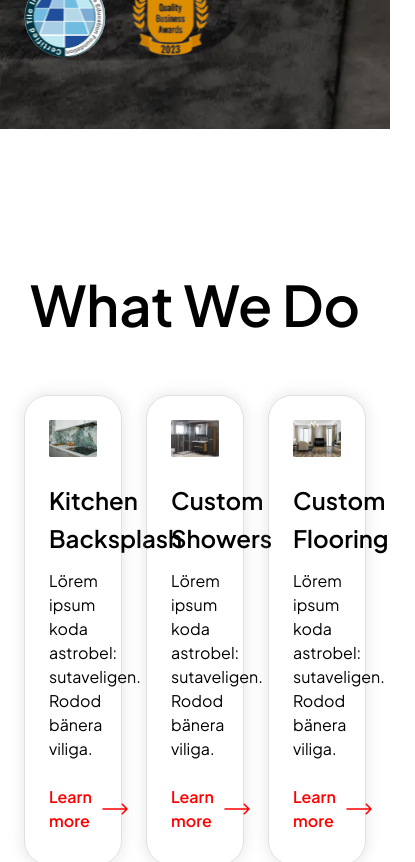
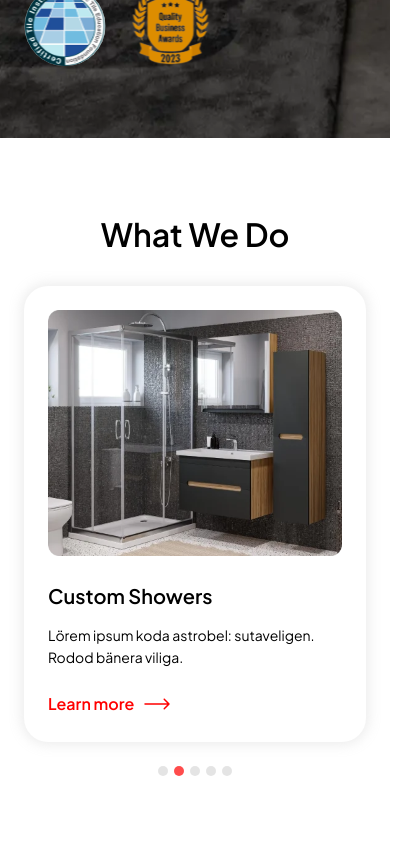
Before and after one commit to Gourav472/Ceramic-Solutions, a React (Create React App) app: page / in a window 390 px wide. Shown: the part 840-1702 px from the top of the page, 415 px wide, since content can reach past the window. Built offline with nearby package versions, Linux system fonts and the light colour scheme.

Commit message:
what we do section added

```diff
--- a/package.json
+++ b/package.json
@@ -9,6 +9,8 @@
     "react": "^18.3.1",
     "react-dom": "^18.3.1",
     "react-scripts": "5.0.1",
+    "react-slick": "^0.30.2",
+    "slick-carousel": "^1.8.1",
     "web-vitals": "^2.1.4"
   },
   "scripts": {
--- a/src/App.js
+++ b/src/App.js
@@ -1,6 +1,8 @@
 import './App.css';
 import Hero from './components/Hero';
 import WhatWeDo from './components/WhatWeDo';
+import "slick-carousel/slick/slick.css";
+import "slick-carousel/slick/slick-theme.css";
 
 function App() {
   return (
--- a/src/common/CommonHeading.jsx
+++ b/src/common/CommonHeading.jsx
@@ -2,7 +2,7 @@ import React from 'react'
 
 const CommonHeading = ({ HeadingClass, HeadingName }) => {
     return (
-        <h2 className={`font-jakarta font-semibold text-custom-3xl leading-[70px] text-center text-black ${HeadingClass}`}>{HeadingName}</h2>
+        <h2 className={`font-jakarta font-semibold text-custom-2xl leading-10 sm:text-4xl md:text-5xl md:leading-[55px] lg:text-[52px] lg:leading-[60px] xl:text-custom-3xl xl:leading-[70px] text-center text-black ${HeadingClass}`}>{HeadingName}</h2>
     )
 }
 
--- a/src/common/Helper.jsx
+++ b/src/common/Helper.jsx
@@ -5,7 +5,6 @@ import tiling from '../assets/images/webp/tiling.webp'
 import wall from '../assets/images/webp/wall.webp'
 import adaShower from '../assets/images/webp/ada_shower.webp'
 import fireplace from '../assets/images/webp/fireplace.webp'
-
 export const NAV_ITEMS_DATA = [
     {
         href: "#",
@@ -67,8 +66,30 @@ export const WHAT_DO_CARDS = [
         image: fireplace,
         heading: "Fireplace Tiling",
     },
-]
+];
+export const WHAT_CARDS_SLIDER = [
+    {
+        image: kitchen,
+        heading: "Kitchen Backsplash",
+    },
+    {
+        image: showers,
+        heading: "Custom Showers",
+    },
+    {
+        image: floor,
+        heading: "Custom Flooring",
+    },
+    {
+        image: tiling,
+        heading: "Large Format Tiling",
+    },
+    {
+        image: wall,
+        heading: "Wall Tiling",
+    },
 
+];
 export const ACCORDION_DATA = [
     {
         title: 'Lörem ipsum koda astrobel: sutaveligen.',
@@ -91,9 +112,8 @@ export const ACCORDION_DATA = [
         content: '1v2 Studio is an indie game development studio dedicated to creating innovative and engaging experiences on the Roblox platform.',
     },
 ];
-
 export const LOCATION_MARK = [
     { name: "Knoxville" },
     { name: "Sevierville" },
     { name: "Maynardville" },
-]
+];
--- a/src/components/Header.jsx
+++ b/src/components/Header.jsx
@@ -35,7 +35,7 @@ const Header = () => {
     <>
       <div className={`${!show ? "min-h-screen" : ""}`}>
         <div className="flex justify-between items-center bg-white p-[14px_22px_14px_14px] lg:p-4 rounded-3xl ">
-          <a className=' max-sm:max-w-[97px]' href="/"><img src={ceramicLogo} alt="logo" /></a>
+          <a className='max-sm:max-w-[97px]' href="/"><img src={ceramicLogo} alt="logo" /></a>
           <ul
             className={`flex flex-col lg:flex-row items-center gap-[20px] lg:gap-[28px] max-lg:fixed max-lg:justify-center custom_duration top-0 max-lg:-right-full max-lg:bg-white max-lg:z-[90] max-lg:h-screen max-lg:w-full ${show ? "" : " !right-0"
               }`}
@@ -55,7 +55,7 @@ const Header = () => {
             </li>
           </ul>
           <div className="flex items-center sm:gap-6 gap-3">
-            <button className=' max-lg:hidden font-jakarta font-bold text-base leading-5 text-white flex gap-[10px] bg-red p-[14px_20px] rounded-[56px] hover:shadow-[0px_0px_15px_0px_#FFFFFF_inset] custom_duration hover:scale-95'><span><Icon iconName="Phone" /></span>(865) 621-1717</button>
+            <button className='max-lg:hidden font-jakarta font-bold text-base leading-5 text-white flex gap-[10px] bg-red p-[14px_20px] rounded-[56px] hover:shadow-[0px_0px_15px_0px_#FFFFFF_inset] custom_duration hover:scale-95'><span><Icon iconName="Phone" /></span>(865) 621-1717</button>
             <div
               className={`cursor-pointer relative z-[100] lg:hidden ${show ? "" : "cross"}`}
               onClick={() => setShow(!show)}>
--- a/src/components/WhatWeDo.jsx
+++ b/src/components/WhatWeDo.jsx
@@ -1,31 +1,82 @@
 import React from 'react'
 import CommonHeading from '../common/CommonHeading'
 import Icon from '../common/Icons'
-import { WHAT_DO_CARDS } from '../common/Helper'
+import { WHAT_CARDS_SLIDER, WHAT_DO_CARDS } from '../common/Helper'
+import Slider from "react-slick";
 const WhatWeDo = () => {
+    var settings_do = {
+        arrows: false,
+        dots: true,
+        infinite: true,
+        speed: 2000,
+        autoplay: true,
+        autoplaySpeed: 3000,
+        slidesToShow: 2,
+        slidesToScroll: 1,
+        appendDots: dots => (
+            <div style={{
+                display: "flex",
+                justifyContent: "center",
+                position: "absolute",
+                bottom: "-11px",
+                alignItems: "center"
+            }}
+            >
+                <ul style={{ margin: "0px" }}> {dots} </ul>
+            </div>
+        ),
+        responsive: [
+            {
+                breakpoint: 768,
+                settings: {
+                    slidesToShow: 2,
+                    slidesToScroll: 1,
+                }
+            },
+            {
+                breakpoint: 576,
+                settings: {
+                    slidesToShow: 1,
+                    slidesToScroll: 1,
+                }
+            },]
+    };
     return (
-        <div className=' py-[140px]'>
-            <div className=' container'>
+        <div className='pt-[76px] pb-[90px] md:py-[140.5px]'>
+            <div className='container px-[7px]'>
                 <CommonHeading HeadingName="What We Do" />
-                <div className=' flex flex-wrap flex-row -mx-3 pt-8'>
-                    {WHAT_DO_CARDS.map((index) =>(
-                    <div key={index} className=' px-3 mt-6 w-4/12'>
-                            <div  className=' p-6 rounded-3xl flex flex-col cursor-pointer border border-offBlack hover:border-transparent custom_duration min-h-[470px] shadow-3xl '>
-                            <img className=' pointer-events-none max-w-[316px] w-full' src={index.image} alt={index.image} />
-                            <p className=' font-jakarta font-semibold text-2xl leading-[38px] text-black pt-6'>{index.heading}</p>
-                            <p className=' font-jakarta font-normal text-base leading-6 text-black pt-3'>Lörem ipsum koda astrobel: sutaveligen. Rodod bänera viliga.</p>
-                            <div className=' flex gap-[10px] pt-6 items-center'>
-                                <p className=' font-jakarta font-semibold text-base leading-6 text-red'>Learn more</p>
-                                <Icon iconName="RightIcon" />
+                <div className='max-lg:hidden flex flex-wrap flex-row -mx-3 pt-8'>
+                    {WHAT_DO_CARDS.map((index) => (
+                        <div key={index} className='px-3 mt-6 w-6/12 lg:w-4/12'>
+                            <div className='p-6 rounded-3xl flex flex-col cursor-pointer border border-offBlack hover:border-transparent custom_duration min-h-[400px] xl:min-h-[470px] shadow-3xl '>
+                                <img className='pointer-events-none max-w-[316px] xl:w-[316px] xl:h-[246px] w-full' src={index.image} alt={index.image} />
+                                <p className='font-jakarta font-semibold text-xl xl:text-2xl leading-7 xl:leading-[38px] text-black pt-6'>{index.heading}</p>
+                                <p className='font-jakarta font-normal text-base leading-6 text-black pt-3'>Lörem ipsum koda astrobel: sutaveligen. Rodod bänera viliga.</p>
+                                <div className='flex gap-[10px] pt-6 items-center'>
+                                    <p className='font-jakarta font-semibold text-base leading-6 text-red'>Learn more</p>
+                                    <Icon iconName="RightIcon" />
+                                </div>
                             </div>
                         </div>
-                    </div>
                     ))}
-
+                </div>
+                <div className='pt-[17px] mx-auto we_do_slider lg:hidden'>
+                    <Slider {...settings_do}>
+                        {WHAT_CARDS_SLIDER.map((index) => (
+                            <div key={index} className='p-6 rounded-3xl flex flex-col cursor-pointer max-w-[342px] w-full border-offBlack custom_duration max-sm:min-h-[456px] sm:min-h-[400px] shadow-3xl '>
+                                <img className='max-sm:w-[294px] max-sm:h-[246px] sm:max-w-[294px] sm:w-full pointer-events-none' src={index.image} alt={index.image} />
+                                <p className='font-jakarta font-semibold text-xl leading-8 text-black pt-6'>{index.heading}</p>
+                                <p className='font-jakarta font-normal text-sm leading-[22px] text-black pt-3'>Lörem ipsum koda astrobel: sutaveligen. Rodod bänera viliga.</p>
+                                <div className='flex gap-[10px] pt-6 items-center'>
+                                    <p className='font-jakarta font-semibold text-base leading-6 text-red'>Learn more</p>
+                                    <Icon iconName="RightIcon" />
+                                </div>
+                            </div>
+                        ))}
+                    </Slider>
                 </div>
             </div>
         </div>
     )
 }
-
 export default WhatWeDo
--- a/src/index.css
+++ b/src/index.css
@@ -31,3 +31,51 @@
 .custom_duration {
     transition: all 300ms linear !important;
 }
+
+.we_do_slider .slick-track .slick-slide {
+    padding: 0px 13px;
+}
+
+.we_do_slider .slick-track {
+    display: flex;
+
+}
+
+.we_do_slider .slick-track>div {
+    display: flex !important;
+    justify-content: center !important;
+}
+
+.we_do_slider .slick-slide {
+    padding-top: 15px !important;
+    padding-bottom: 24px !important;
+}
+
+.we_do_slider .slick-dots li button {
+    padding: 0px;
+    width: 10px !important;
+    height: 10px !important;
+}
+
+.we_do_slider .slick-dots li button:before {
+    font-size: 0 !important;
+    width: 10px !important;
+    height: 10px !important;
+}
+
+.we_do_slider .slick-dots li {
+    background: #D9D9D9;
+    opacity: 70%;
+    border-radius: 8px !important;
+    width: 10px !important;
+    height: 10px !important;
+    margin: 0px 3px !important;
+    transition: all 300ms linear !important;
+}
+
+.we_do_slider .slick-dots li.slick-active {
+    background: #FF0000;
+    border-radius: 50px;
+    height: 10px;
+    width: 10px !important;
+}
```
Also changed, not shown: public/index.html (+19 -29 lines), src/components/Hero.jsx (+22 -23 lines), 2 other files (tests, documents, lock files or other folders).
